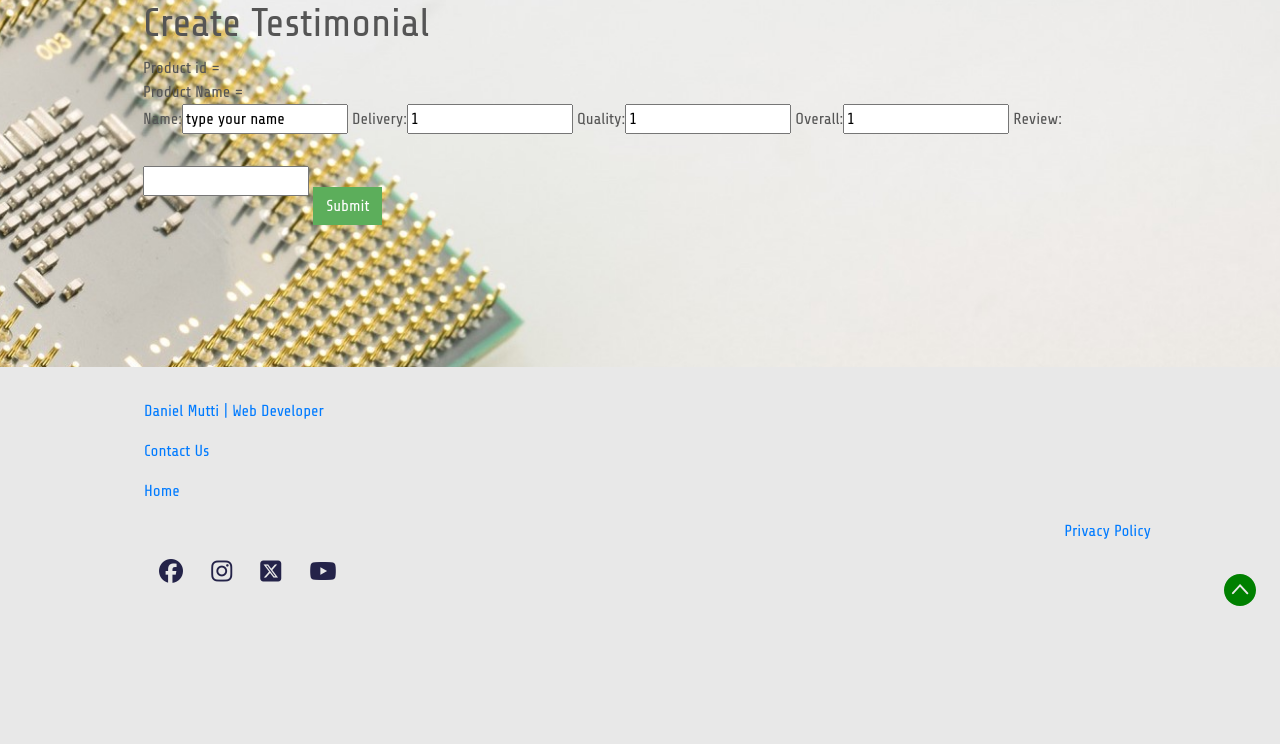
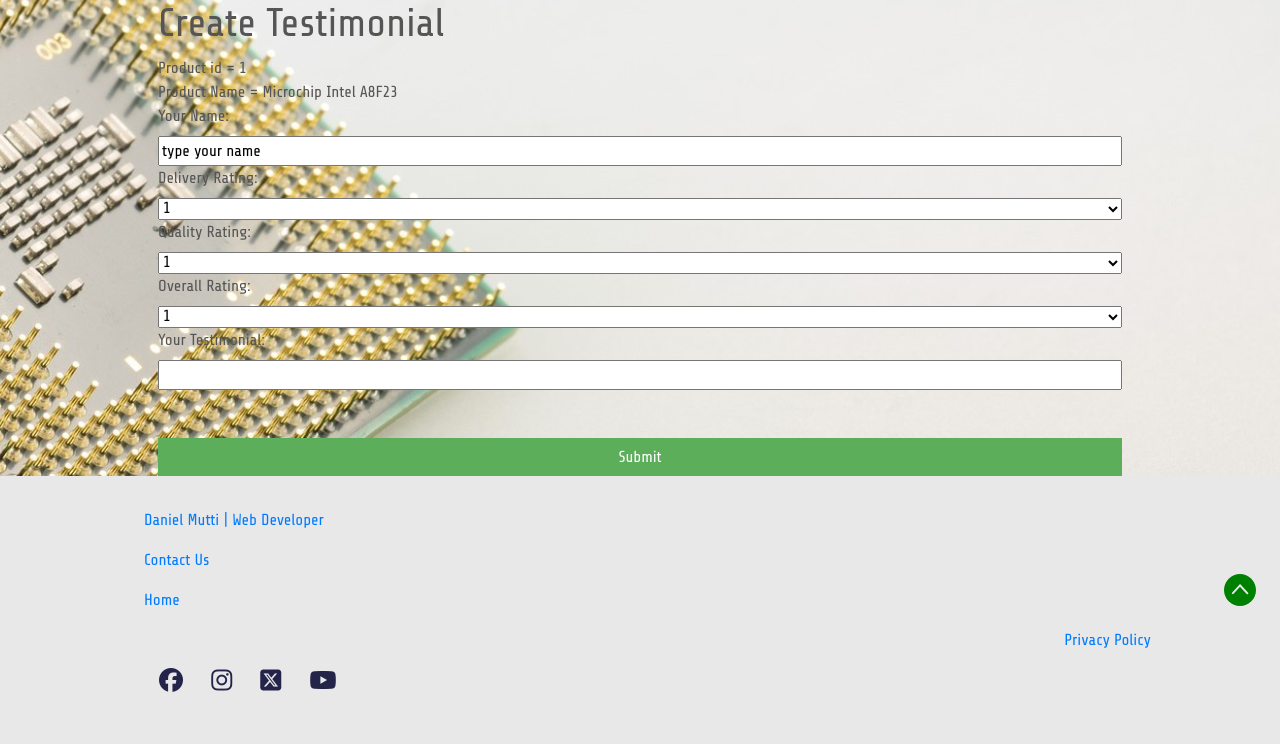
Before and after one commit to MuttiD/ElectroShop, a Django app: page /products/create_testimonial/1/ in a window 1280 px wide. Shown: the part 165-909 px from the top of the page. Before the commit the page ends 771 px from the top, so only its background shows below. Run offline with Django 3.2, Linux system fonts and the light colour scheme; data comes from the database, SQL or seed files in the repository; some libraries are stand-ins or nearby versions.

Commit message:
Fix model rating and validation errors

```diff
--- a/bag/views.py
+++ b/bag/views.py
@@ -2,8 +2,6 @@ from django.shortcuts import render, redirect, reverse, HttpResponse, get_object
 from django.contrib import messages
 
 from products.models import Product
-
-# Create your views here.
 
 
 def view_bag(request):
@@ -58,7 +56,6 @@ def remove_from_bag(request, item_id):
         bag = request.session.get('bag', {})
 
         if item_id in list(bag.keys()):
-
             bag.pop(item_id)
             messages.success(request, f'Removed {product.name} from your bag.')
         else:
--- a/products/templates/products/product_detail.html
+++ b/products/templates/products/product_detail.html
@@ -100,7 +100,7 @@
     </div>
 
     <!-- Display comments -->
-    <div class="">
+    <div class="container">
         <h2>Comments</h2>
         <ul>
             {% for comment in comments %}
@@ -132,14 +132,14 @@
 
     <!-- Add a new comment form -->
     {% if user.is_authenticated %}
-    <div class="add-comment">
+
             <h2>Add a Comment</h2>
             <form method="post" action="{% url 'add_comment' product.id %}">
                 {% csrf_token %}
                 {{ comment_form.as_p }}
                 <button class="btn-green" type="submit">Add Comment</button>
             </form>
-    </div>
+
     {% else %}
     <p>Please <a href="{% url 'account_login' %}">log in</a> to leave a comment.</p>
     {% endif %}
--- a/static/css/base.css
+++ b/static/css/base.css
@@ -141,6 +141,11 @@ btt-button {
 
 input[name='q']::placeholder {
     color: #aab7c4;
+}
+
+.testimonial-form {
+    display: flex;
+    flex-direction: column;
 }
 
 
--- a/templates/base.html
+++ b/templates/base.html
@@ -78,7 +78,7 @@
                     <div class="input-group w-100">
                         <input class="form-control border border-black rounded-0" type="text" name="q" placeholder="Keyword / Part #">
                         <div class="input-group-append">
-                            <button class="form-control btn btn-green border border-black rounded-0" type="submit">
+                            <button class="form-control btn btn-green border border-black rounded-0" type="submit" aria-label="Search">
                                 <span class="icon">
                                     <i class="fas fa-search"></i>
                                 </span>
@@ -181,8 +181,8 @@
 
     <main>
 
-    {% block content %}
-    {% endblock %}
+        {% block content %}
+        {% endblock %}
 
     </main>
     <!-- Footer for all pages -->
--- a/testimonials/models.py
+++ b/testimonials/models.py
@@ -1,7 +1,8 @@
 from django.db import models
 from products.models import Product
-from django.core.validators import MaxValueValidator, MinValueValidator
 
+
+CHOICES = ((1, "1"), (2, "2"), (3, "3"), (4, "4"), (5, "5"))
 
 class Testimonial(models.Model):
     """ A class to handle Testimonials """
@@ -11,21 +12,12 @@ class Testimonial(models.Model):
     product = models.ForeignKey(Product, on_delete=models.CASCADE, related_name='testimonials')
 
     delivery = models.IntegerField(
-        default=1, validators=[
-            MaxValueValidator(5),
-            MinValueValidator(1)
-        ]
+        default=1, choices=CHOICES
     )
     quality = models.IntegerField(
-        default=1, validators=[
-            MaxValueValidator(5),
-            MinValueValidator(1)
-        ]
+        default=1, choices=CHOICES
     )
     overall = models.IntegerField(
-        default=1, validators=[
-            MaxValueValidator(5),
-            MinValueValidator(1)
-        ]
+        default=1, choices=CHOICES
     )
     review = models.CharField(max_length=2000, null=False, blank=False)
--- a/testimonials/templates/testimonials/create_testimonial.html
+++ b/testimonials/templates/testimonials/create_testimonial.html
@@ -6,8 +6,8 @@
 {% block content %}
 
 <div class="container">
-    <div class="col row justify-content-end">
-        <form method="POST" enctype="multipart/form-data">
+    <div class="col justify-content-end">
+        <form class="testimonial-form" method="POST" enctype="multipart/form-data">
             <h1>Create Testimonial</h1>
                 <div>Product id = {{ product.id }}</div>
                 <div>Product Name = {{ product.name }}</div>
--- a/testimonials/views.py
+++ b/testimonials/views.py
@@ -22,14 +22,20 @@ class TestimonialView(ListView):
 
 class CreateTestimonial(SuccessMessageMixin, CreateView):
     """ A class to handle success on creating Testimonials """
-
-
     template_name = "testimonials/create_testimonial.html"
     model = Testimonial
     form_class = TestimonialForm
     success_url = "/"
     success_message = "testimonial created successfully"
 
+    def get_context_data(self, **kwargs):
+        product_id = self.kwargs['product_id']
+        product = Product.objects.get(id=product_id)
+        context = {
+            "product": product,
+            "form": TestimonialForm()
+        }
+        return context
 
     def form_valid(self, form):
         form.instance.product_id = self.kwargs['product_id']
```
Also changed, not shown: testimonials/forms.py (+8 -7 lines), testimonials/migrations/0003_auto_20231113_2329.py (added). Lines whose indentation alone changed are shown as unchanged.
